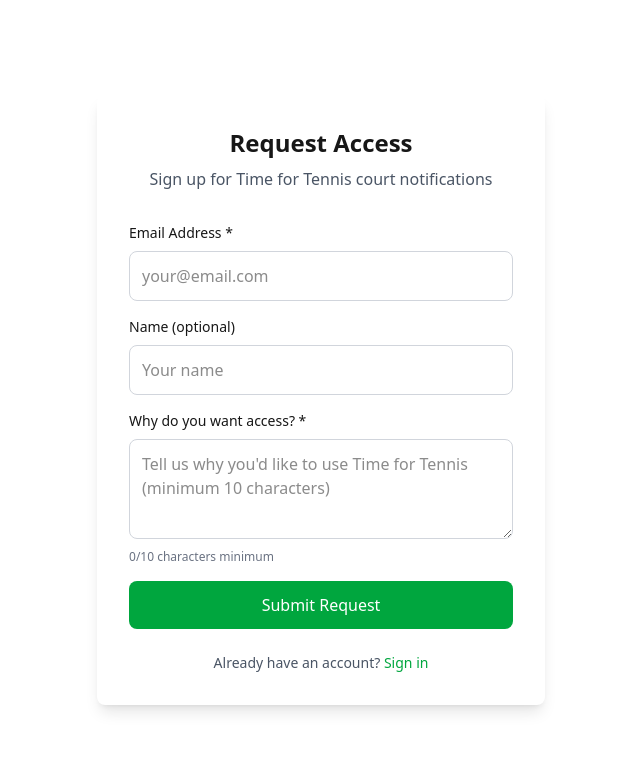
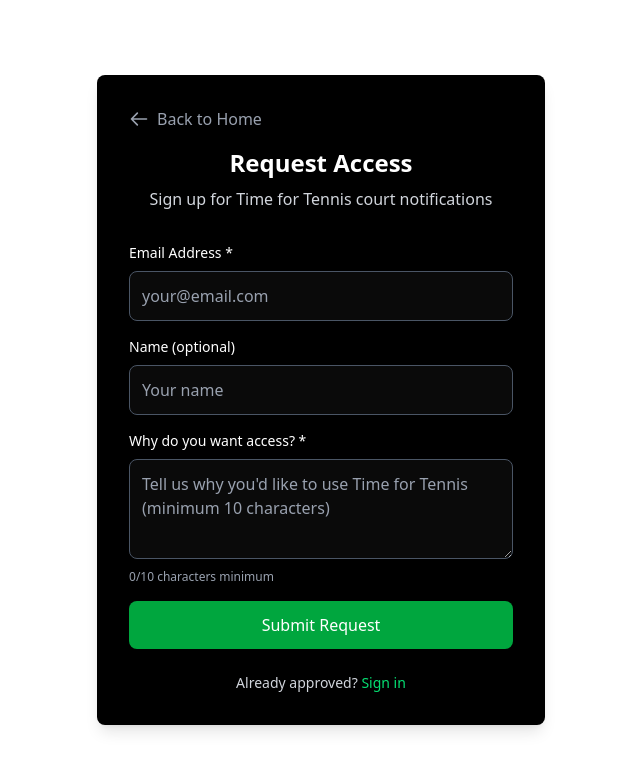
Before and after one commit to pdd27673/10s-court-monitor, a Next.js app: page /register in a window 1280 px wide. Shown: the top 770 px of the page, without its empty margins (319-959 px from the left). Built offline with nearby package versions, Linux system fonts and the light colour scheme.

Commit message:
chore: added navigation and register modal

```diff
--- a/src/app/dashboard/page.tsx
+++ b/src/app/dashboard/page.tsx
@@ -634,6 +634,16 @@
 
   return (
     <main className="min-h-screen p-8 max-w-4xl mx-auto">
+      {/* Back button */}
+      <Link
+        href="/"
+        className="inline-flex items-center gap-2 text-gray-600 dark:text-gray-400 hover:text-gray-900 dark:hover:text-gray-100 transition-colors mb-6"
+      >
+        <svg className="w-5 h-5" fill="none" stroke="currentColor" viewBox="0 0 24 24">
+          <path strokeLinecap="round" strokeLinejoin="round" strokeWidth={2} d="M10 19l-7-7m0 0l7-7m-7 7h18" />
+        </svg>
+        Back to Home
+      </Link>
       {/* Header */}
       <div className="flex justify-between items-start mb-8">
         <div>
--- a/src/app/login/error/page.tsx
+++ b/src/app/login/error/page.tsx
@@ -2,8 +2,11 @@
 
 import { useSearchParams } from "next/navigation";
 import { Suspense } from "react";
+import Link from "next/link";
+import { useRouter } from "next/navigation";
 
 function ErrorContent() {
+  const router = useRouter();
   const searchParams = useSearchParams();
   const error = searchParams.get("error");
 
@@ -16,20 +19,41 @@
 
   const message = errorMessages[error || ""] || errorMessages.Default;
 
+  const isAccessDenied = error === "AccessDenied";
+
   return (
     <div className="min-h-screen flex items-center justify-center bg-gray-50 py-12 px-4 sm:px-6 lg:px-8">
       <div className="max-w-md w-full space-y-8 text-center">
+        <button
+          onClick={() => router.push("/")}
+          className="text-gray-600 hover:text-gray-900 transition-colors flex items-center gap-2 mx-auto"
+        >
+          <svg className="w-5 h-5" fill="none" stroke="currentColor" viewBox="0 0 24 24">
+            <path strokeLinecap="round" strokeLinejoin="round" strokeWidth={2} d="M10 19l-7-7m0 0l7-7m-7 7h18" />
+          </svg>
+          Back to Home
+        </button>
         <div>
           <h1 className="text-3xl font-bold text-red-600">⚠️ Sign in failed</h1>
           <p className="mt-4 text-lg text-gray-600">{message}</p>
         </div>
 
+        <div className="flex flex-col sm:flex-row gap-4 justify-center">
           <a
             href="/login"
             className="inline-block bg-green-600 text-white px-6 py-3 rounded-lg font-medium hover:bg-green-700"
           >
             Try again
           </a>
+          {isAccessDenied && (
+            <Link
+              href="/register"
+              className="inline-block bg-blue-600 text-white px-6 py-3 rounded-lg font-medium hover:bg-blue-700"
+            >
+              Request Access
+            </Link>
+          )}
+        </div>
       </div>
     </div>
   );
--- a/src/app/login/page.tsx
+++ b/src/app/login/page.tsx
@@ -2,8 +2,11 @@
 
 import { useState } from "react";
 import { signIn } from "next-auth/react";
+import Link from "next/link";
+import { useRouter } from "next/navigation";
 
 export default function LoginPage() {
+  const router = useRouter();
   const [email, setEmail] = useState("");
   const [isLoading, setIsLoading] = useState(false);
   const [error, setError] = useState("");
@@ -37,6 +40,15 @@
   return (
     <div className="min-h-screen flex items-center justify-center py-12 px-4 sm:px-6 lg:px-8">
       <div className="max-w-md w-full space-y-8">
+        <button
+          onClick={() => router.push("/")}
+          className="text-gray-600 hover:text-gray-900 dark:text-gray-400 dark:hover:text-gray-100 transition-colors flex items-center gap-2"
+        >
+          <svg className="w-5 h-5" fill="none" stroke="currentColor" viewBox="0 0 24 24">
+            <path strokeLinecap="round" strokeLinejoin="round" strokeWidth={2} d="M10 19l-7-7m0 0l7-7m-7 7h18" />
+          </svg>
+          Back to Home
+        </button>
         <div>
           <h1 className="text-3xl font-bold text-center ">
             🎾 Time for Tennis
@@ -51,8 +63,16 @@
 
         <form className="mt-8 space-y-6" onSubmit={handleSubmit}>
           {error && (
-            <div className="bg-red-50 border border-red-200 text-red-700 px-4 py-3 rounded">
-              {error}
+            <div className="space-y-3">
+              <div className="bg-red-50 border border-red-200 text-red-700 px-4 py-3 rounded">
+                {error}
+              </div>
+              <Link
+                href="/register"
+                className="block w-full px-4 py-3 bg-blue-600 text-white rounded-lg font-medium hover:bg-blue-700 transition-colors text-center"
+              >
+                Request Access
+              </Link>
             </div>
           )}
 
@@ -85,7 +105,10 @@
         <p className="text-center text-xs text-gray-500">
           Only pre-approved email addresses can sign in.
           <br />
-          Contact the admin if you need access.
+          <Link href="/register" className="text-blue-600 hover:underline font-medium">
+            Request access
+          </Link>{" "}
+          if you need an account.
         </p>
       </div>
     </div>
--- a/src/app/page.tsx
+++ b/src/app/page.tsx
@@ -22,6 +22,12 @@
         >
           View as Guest
         </Link>
+        <Link
+          href="/register"
+          className="px-6 py-3 bg-blue-600 text-white rounded-lg font-medium hover:bg-blue-700 transition-colors text-center"
+        >
+          Request Access
+        </Link>
       </div>
 
       <div className="mt-16 text-center text-sm text-gray-500 dark:text-gray-400">
--- a/src/app/register/page.tsx
+++ b/src/app/register/page.tsx
@@ -2,8 +2,10 @@
 
 import { useState } from "react";
 import Link from "next/link";
+import { useRouter } from "next/navigation";
 
 export default function RegisterPage() {
+  const router = useRouter();
   const [formData, setFormData] = useState({
     email: "",
     name: "",
@@ -49,7 +51,16 @@
   if (submitted) {
     return (
       <main className="min-h-screen flex items-center justify-center p-8">
-        <div className="max-w-md w-full bg-white dark:bg-gray-800 rounded-lg shadow-lg p-8">
+        <div className="max-w-md w-full bg-black rounded-lg shadow-lg p-8">
+          <button
+            onClick={() => router.push("/")}
+            className="mb-4 text-gray-400 hover:text-white transition-colors flex items-center gap-2"
+          >
+            <svg className="w-5 h-5" fill="none" stroke="currentColor" viewBox="0 0 24 24">
+              <path strokeLinecap="round" strokeLinejoin="round" strokeWidth={2} d="M10 19l-7-7m0 0l7-7m-7 7h18" />
+            </svg>
+            Back to Home
+          </button>
           <div className="text-center">
             <div className="mb-4">
               <div className="w-16 h-16 bg-green-100 dark:bg-green-900 rounded-full flex items-center justify-center mx-auto">
@@ -68,8 +79,8 @@
                 </svg>
               </div>
             </div>
-            <h1 className="text-2xl font-bold mb-4">Request Submitted!</h1>
-            <p className="text-gray-600 dark:text-gray-400 mb-6">
+            <h1 className="text-2xl font-bold mb-4 text-white">Request Submitted!</h1>
+            <p className="text-gray-300 mb-6">
               Your registration request has been submitted for approval. We&apos;ll review your
               request and send you an email once it&apos;s been processed.
             </p>
@@ -95,10 +106,19 @@
 
   return (
     <main className="min-h-screen flex items-center justify-center p-8">
-      <div className="max-w-md w-full bg-white dark:bg-gray-800 rounded-lg shadow-lg p-8">
+      <div className="max-w-md w-full bg-black rounded-lg shadow-lg p-8">
+        <button
+          onClick={() => router.push("/")}
+          className="mb-4 text-gray-400 hover:text-white transition-colors flex items-center gap-2"
+        >
+          <svg className="w-5 h-5" fill="none" stroke="currentColor" viewBox="0 0 24 24">
+            <path strokeLinecap="round" strokeLinejoin="round" strokeWidth={2} d="M10 19l-7-7m0 0l7-7m-7 7h18" />
+          </svg>
+          Back to Home
+        </button>
         <div className="text-center mb-8">
-          <h1 className="text-2xl font-bold mb-2">Request Access</h1>
-          <p className="text-gray-600 dark:text-gray-400">
+          <h1 className="text-2xl font-bold mb-2 text-white">Request Access</h1>
+          <p className="text-gray-300">
             Sign up for Time for Tennis court notifications
           </p>
         </div>
@@ -107,8 +127,8 @@
           <div
             className={`mb-6 p-4 rounded-lg ${
               message.type === "success"
-                ? "bg-green-50 dark:bg-green-900/20 border border-green-200 dark:border-green-800 text-green-800 dark:text-green-200"
-                : "bg-red-50 dark:bg-red-900/20 border border-red-200 dark:border-red-800 text-red-800 dark:text-red-200"
+                ? "bg-green-900/30 border border-green-700 text-green-200"
+                : "bg-red-900/30 border border-red-700 text-red-200"
             }`}
           >
             <p className="text-sm">{message.text}</p>
@@ -117,7 +137,7 @@
 
         <form onSubmit={handleSubmit} className="space-y-4">
           <div>
-            <label htmlFor="email" className="block text-sm font-medium mb-2">
+            <label htmlFor="email" className="block text-sm font-medium mb-2 text-white">
               Email Address *
             </label>
             <input
@@ -126,13 +146,13 @@
               required
               value={formData.email}
               onChange={(e) => setFormData({ ...formData, email: e.target.value })}
-              className="w-full p-3 border border-gray-300 dark:border-gray-600 rounded-lg bg-white dark:bg-gray-700"
+              className="w-full p-3 border border-gray-600 rounded-lg bg-[#0a0a0a] text-white placeholder-gray-400"
               placeholder="your@email.com"
             />
           </div>
 
           <div>
-            <label htmlFor="name" className="block text-sm font-medium mb-2">
+            <label htmlFor="name" className="block text-sm font-medium mb-2 text-white">
               Name (optional)
             </label>
             <input
@@ -140,13 +160,13 @@
               id="name"
               value={formData.name}
               onChange={(e) => setFormData({ ...formData, name: e.target.value })}
-              className="w-full p-3 border border-gray-300 dark:border-gray-600 rounded-lg bg-white dark:bg-gray-700"
+              className="w-full p-3 border border-gray-600 rounded-lg bg-[#0a0a0a] text-white placeholder-gray-400"
               placeholder="Your name"
             />
           </div>
 
           <div>
-            <label htmlFor="reason" className="block text-sm font-medium mb-2">
+            <label htmlFor="reason" className="block text-sm font-medium mb-2 text-white">
               Why do you want access? *
             </label>
             <textarea
@@ -154,11 +174,11 @@
               required
               value={formData.reason}
               onChange={(e) => setFormData({ ...formData, reason: e.target.value })}
-              className="w-full p-3 border border-gray-300 dark:border-gray-600 rounded-lg bg-white dark:bg-gray-700 min-h-[100px]"
+              className="w-full p-3 border border-gray-600 rounded-lg bg-[#0a0a0a] text-white placeholder-gray-400 min-h-[100px]"
               placeholder="Tell us why you'd like to use Time for Tennis (minimum 10 characters)"
               minLength={10}
             />
-            <p className="text-xs text-gray-500 dark:text-gray-400 mt-1">
+            <p className="text-xs text-gray-400 mt-1">
               {formData.reason.length}/10 characters minimum
             </p>
           </div>
@@ -172,9 +192,9 @@
           </button>
         </form>
 
-        <div className="mt-6 text-center text-sm text-gray-600 dark:text-gray-400">
-          Already have an account?{" "}
-          <Link href="/login" className="text-green-600 hover:underline font-medium">
+        <div className="mt-6 text-center text-sm text-gray-300">
+          Already approved?{" "}
+          <Link href="/login" className="text-green-400 hover:underline font-medium">
             Sign in
           </Link>
         </div>
```
Lines whose indentation alone changed are shown as unchanged.
